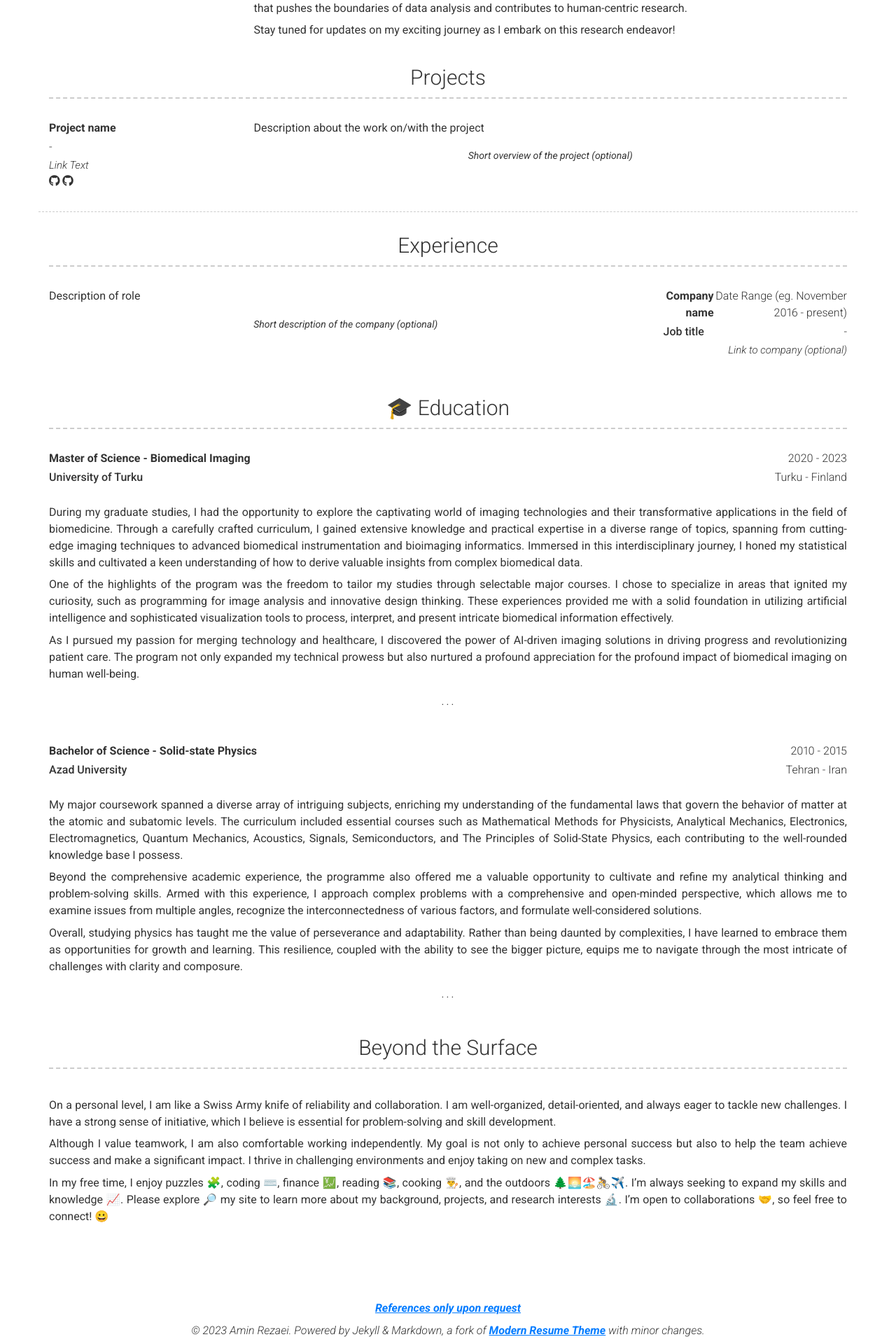
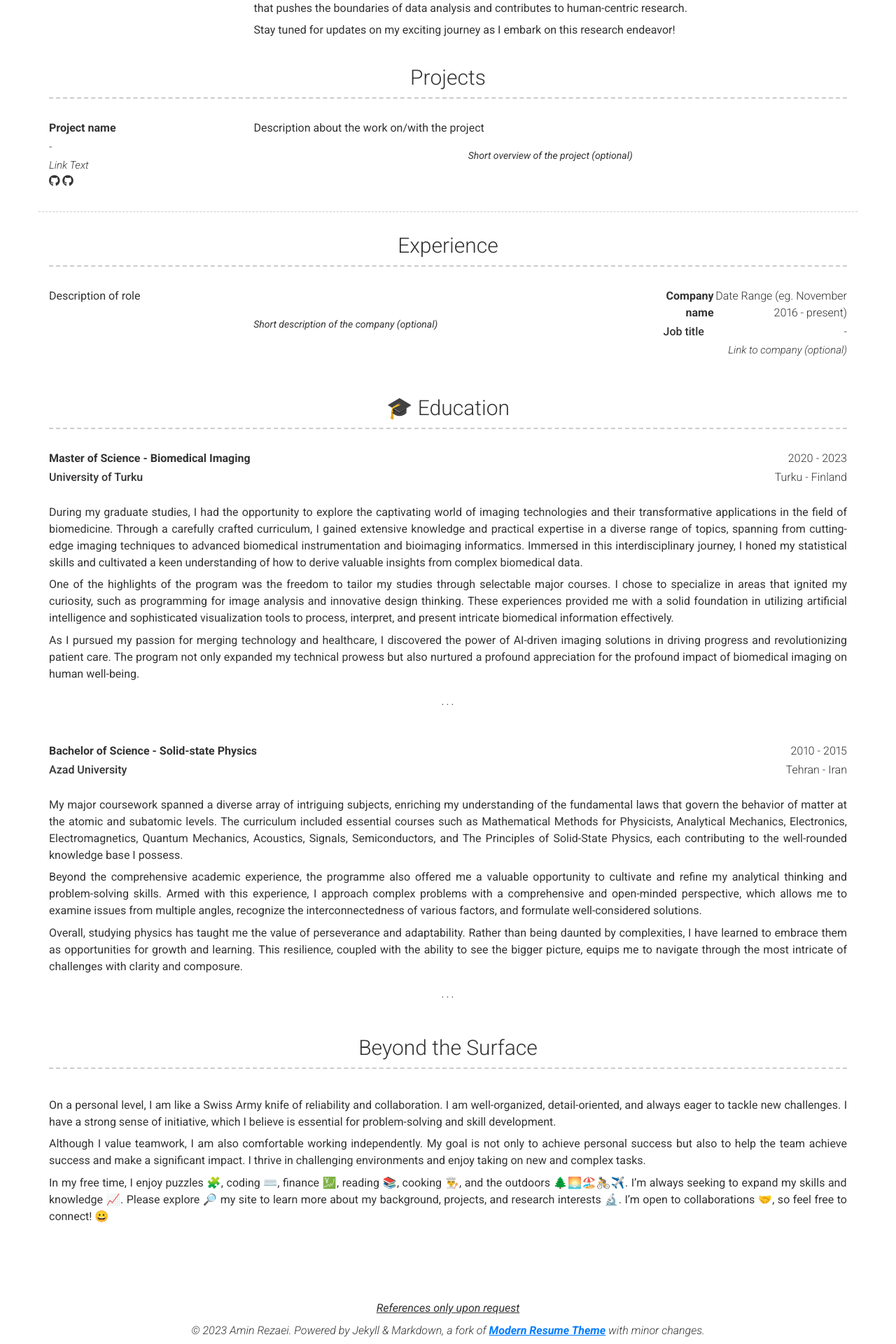
Before and after one commit to aminrezaei-img/CV, a Jekyll site: the page built from index.md, in a window 1280 px wide. Shown: the part 939-2859 px from the top of the page at 70% size. Built offline with Jekyll 4.4.1, drawn with Linux system fonts in a browser that asks for light colours; nearby versions of some CDN libraries.

Commit message:
Update footer.html

```diff
--- a/_includes/footer.html
+++ b/_includes/footer.html
@@ -3,6 +3,14 @@
     text-decoration: underline;
     color: #007bff;
     font-weight: bold;
+    cursor: pointer;
+  }
+
+  /* Style for the specific link */
+  .footer-container p:first-child a {
+    text-decoration: underline; /* Make it underlined */
+    color: inherit; /* Use the parent element's color (black in this case) */
+    font-weight: normal; /* Set font weight to normal */
     cursor: pointer;
   }
 </style>
```
